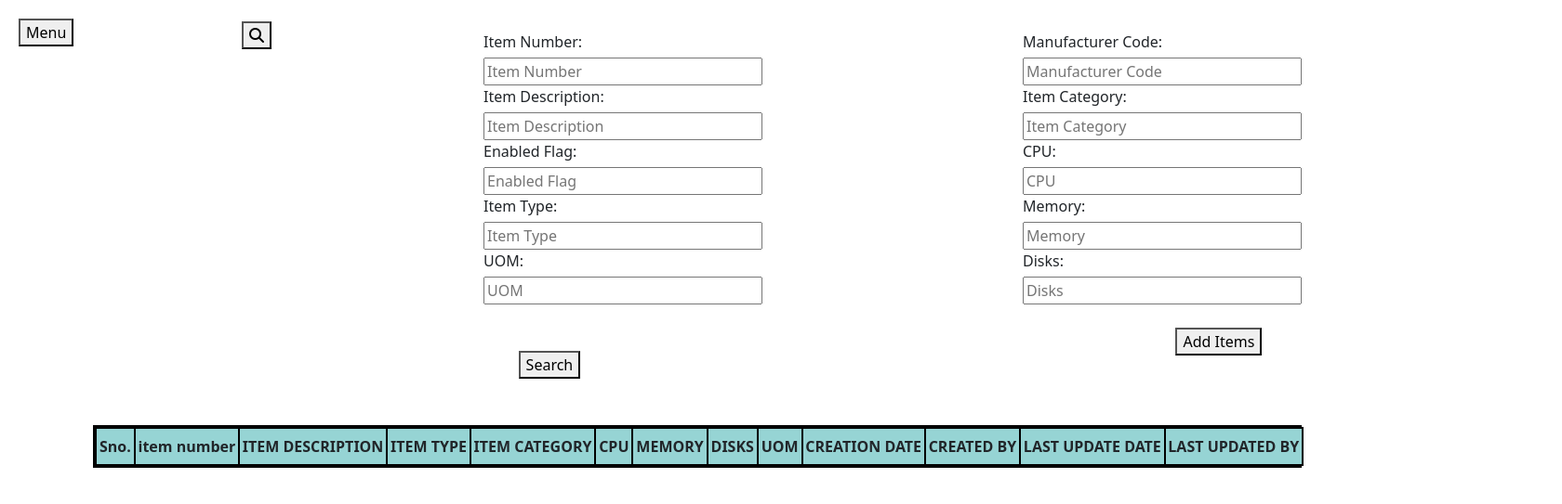
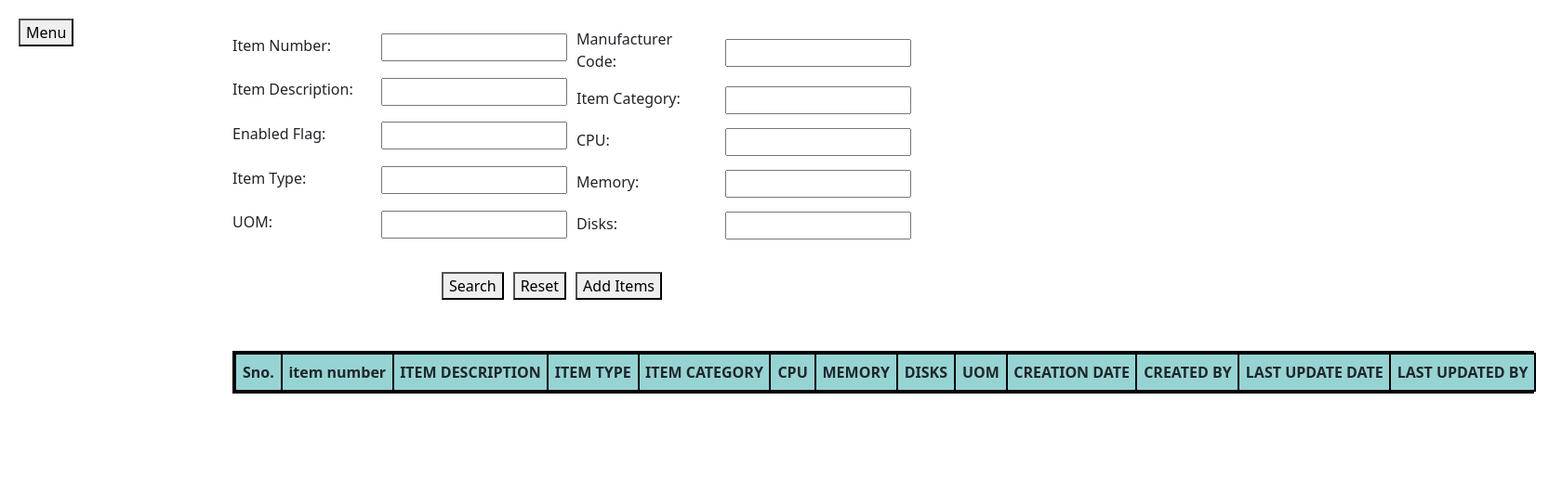
Before and after one commit to amaanshaik20/Infrastructure-Team-Project, a Flask app: page /item_details in a window 1680 px wide. Shown: the part 89-632 px from the top of the page at 93% size. Run offline with Flask 3, Linux system fonts and the light colour scheme; lists and menus that the app fills with data are empty.

Commit message:
Update item_details.html

```diff
--- a/templates/item_details.html
+++ b/templates/item_details.html
@@ -12,27 +12,48 @@
     <link rel="stylesheet" href="https://cdnjs.cloudflare.com/ajax/libs/font-awesome/6.5.1/css/all.min.css">
     <style>
         .filters-item_details {
-            margin-top: -27px;
+            /* margin-top: -27px;
             margin-left: 190px;
-            padding-left: 50px;
+            padding-left: 50px; */
+        }
+
+        .search {
+            display: flex;
+            /* justify-content: center; */
+            /* justify-content: space-evenly; */
+            margin-bottom: 20px;
+            margin-left: 250px;
+        }
+
+        .pad-15 {
+            padding-top: 48px;
+        }
+
+        .grid1 {
+            display: grid;
+            /* margin-right: 30px; */
+        }
+
+        .search input {
+            width: 300px;
+            font-size: 1rem;
+            margin-top: 5px;
         }
 
         .container1 {
             /* margin-top: 10px; */
             margin: 50px;
-            margin-left: 100px;
-            width: 1300px;
+            margin-left: 250px;
+            width: 1400px;
             border: 2px solid black;
-
         }
 
         table,
         td {
             border: 1px solid black;
             /* border-collapse: collapse; */
-            width: 1000px;
+            width: 1200px;
             text-align: center;
-
         }
 
         td {
@@ -42,7 +63,7 @@
         }
 
         table {
-            width: 100%;
+            width: 1400px;
             border: 2px solid black;
         }
 
@@ -50,7 +71,7 @@
             border: 2px solid black;
             border-collapse: collapse;
             background-color: #96D4D4;
-            width: 1100px;
+            width: 1200px;
             /* width: max-content; */
             height: 40px;
             text-align: center;
@@ -61,40 +82,52 @@
         .matter {
             overflow-x: scroll;
             overflow-y: scroll;
-            width: 1300px;
+            width: 1400px;
             /* margin-left: 200px; */
             height: auto;
         }
 
-        .search {
+        .button-container {
             display: flex;
-            justify-content: center;
-            justify-content: space-evenly;
+            /* justify-content: center; */
+            /* Adjust as needed */
+            /* align-items: center; */
+            margin-left: 470px;
+
+            /* Adjust as needed */
         }
 
-        .grid1 {
+        .button-container div {
+            margin: 5px;
+        }
+        .label-input-pair {
+            display: flex;
+            align-items: center;
+            margin-bottom: 10px;
+            margin-right: 10px;
+        }
+
+        .label-input-pair label {
+            width: 150px;
+            /* Adjust the width as needed */
+            margin-right: 10px;
+            text-align: left;
+        }
+
+        .label-input-pair input {
+            width: 200px;
+            /* Adjust the width as needed */
+        }
+        .add{
+            overflow-y: scroll;
+            /* display: inline-block; */
+        }
+        .add form{
             display: grid;
         }
-
-        .search input {
-            width: 300px;
-            margin-top: 5px;
+        .add input{
+            height: 30px;
         }
-
-        .button {
-            margin-top: 50px;
-        }
-
-        .flex1 {
-            display: flex;
-        }
-        .button-container {
-        display: flex;
-        justify-content: space-around; /* Adjust as needed */
-        align-items: center; /* Adjust as needed */
-    }
-
-
     </style>
 </head>
 
@@ -118,37 +151,73 @@
     </nav>
     <button class="toggle-btn" onclick="toggleSidebar()">Menu</button>
     <div class="filters-item_details" id="filters">
-        <button class="toggle-btn" onclick="toggleSearchBar()"><i class="fa-solid fa-magnifying-glass"></i></button>
+        <!-- <button class="toggle-btn" onclick="toggleSearchBar()"><i class="fa-solid fa-magnifying-glass"></i></button> -->
         <div class="box1">
             <div class="search">
-                <!-- <label for="search">Search:</label> -->
                 <div class="grid1">
-                    <!-- Serial No: <input type="text" name="search" id="search_item_id" placeholder="Item ID"> -->
-                    Item Number: <input type="text" name="search" id="search_item_number" placeholder="Item Number">
-                    Item Description: <input type="text" name="search" id="search_item_description"
-                        placeholder="Item Description">
-                    Enabled Flag: <input type="text" name="search" id="search_enabled_flag" placeholder="Enabled Flag">
-                    Item Type: <input type="text" name="search" id="search_item_type" placeholder="Item Type">
-                    UOM: <input type="text" name="search" id="search_uom" placeholder="UOM">
+                    <div class="label-input-pair">
+                        <label for="search_item_number">Item Number:</label>
+                        <input type="text" name="search" id="search_item_number">
+                    </div>
+                    <div class="label-input-pair">
+                        <label for="search_item_description">Item Description:</label>
+                        <input type="text" name="search" id="search_item_description">
+                    </div>
+                    <div class="label-input-pair">
+                        <label for="search_enabled_flag">Enabled Flag:</label>
+                        <input type="text" name="search" id="search_enabled_flag">
+                    </div>
+                    <div class="label-input-pair">
+                        <label for="search_item_type">Item Type:</label>
+                        <input type="text" name="search" id="search_item_type">
+                    </div>
+                    <div class="label-input-pair">
+                        <label for="search_uom">UOM:</label>
+                        <input type="text" name="search" id="search_uom">
+                    </div>
                 </div>
                 <div class="grid1">
-                    Manufacturer Code: <input type="text" name="search" id="search_manufacturer_code"
-                        placeholder="Manufacturer Code">
-                    Item Category: <input type="text" name="search" id="search_item_category"
-                        placeholder="Item Category">
-                    CPU: <input type="text" name="search" id="search_cpu" placeholder="CPU">
-                    Memory: <input type="text" name="search" id="search_memory" placeholder="Memory">
-                    Disks: <input type="text" name="search" id="search_disks" placeholder="Disks">
+                    <div class="label-input-pair">
+                        <label for="search_manufacturer_code">Manufacturer Code:</label>
+                        <input type="text" name="search" id="search_manufacturer_code">
+                    </div>
+                    <div class="label-input-pair">
+                        <label for="search_item_category">Item Category:</label>
+                        <input type="text" name="search" id="search_item_category">
+                    </div>
+                    <div class="label-input-pair">
+                        <label for="search_cpu">CPU:</label>
+                        <input type="text" name="search" id="search_cpu" >
+                    </div>
+                    <div class="label-input-pair">
+                        <label for="search_memory">Memory:</label>
+                        <input type="text" name="search" id="search_memory">
+                    </div>
+                    <div class="label-input-pair">
+                        <label for="search_disks">Disks:</label>
+                        <input type="text" name="search" id="search_disks">
+                    </div>
+                </div>
+                <div class="add" style="border: 2px solid black; width: 660px; display: none;">
+                    <form action="">
+                        <input type="text" id="LOOKUP_TYPE_ID" name="LOOKUP_TYPE_ID">
+                        <input type="text" id="LOOKUP_TYPE_ID" name="LOOKUP_TYPE_ID">
+                        <input type="text" id="LOOKUP_TYPE_ID" name="LOOKUP_TYPE_ID">
+                    </form>
                 </div>
             </div>
-            <center>
-                <div class="button-container">
+            <div class="button-container">
+                <div>
                     <button onclick="fetchItemData(),toggleSearchBar()" class="button">Search</button>
-                    <form action="/execute" method="post">
-                        <button class="additem" style="margin: 5px;"> Add Items</button>
-                    </form>
                 </div>
-            </center>
+                <div>
+                    <button onclick="resetFilters()" class="reset">Reset</button>
+                </div>
+                <!-- <form action="/execute" method="post">
+                    <button class="additem" style="margin: 5px;"> Add Items</button>
+                </form> -->
+                <button onclick="toggleAddBar()" style="margin: 5px;">Add Items</button>
+            </div>
         </div>
     </div>
 
@@ -208,6 +277,23 @@
             var searchBar = document.querySelector('.search');
             searchBar.style.display = (searchBar.style.display === 'none') ? 'flex' : 'none';
         }
+        function resetFilters() {
+            // Reset all filter fields to empty
+            document.getElementById("search_item_number").value = "";
+            document.getElementById("search_item_description").value = "";
+            document.getElementById("search_enabled_flag").value = "";
+            document.getElementById("search_item_type").value = "";
+            document.getElementById("search_manufacturer_code").value = "";
+            document.getElementById("search_item_category").value = "";
+            document.getElementById("search_cpu").value = "";
+            document.getElementById("search_memory").value = "";
+            document.getElementById("search_disks").value = "";
+            document.getElementById("search_uom").value = "";
+        }
+        function toggleAddBar() {
+            var addBar = document.querySelector('.add');
+            addBar.style.display = (addBar.style.display === 'none') ? 'flex' : 'none';
+        }
     </script>
 </body>
 
```
